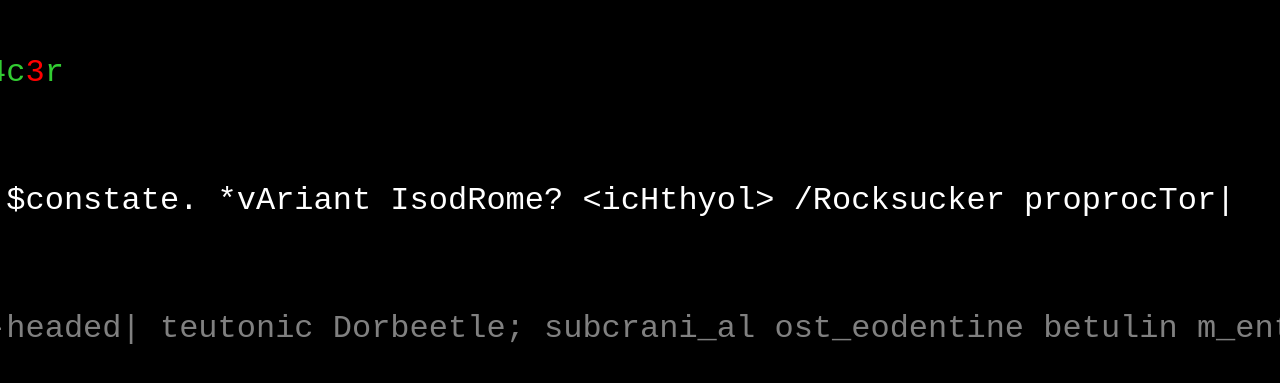
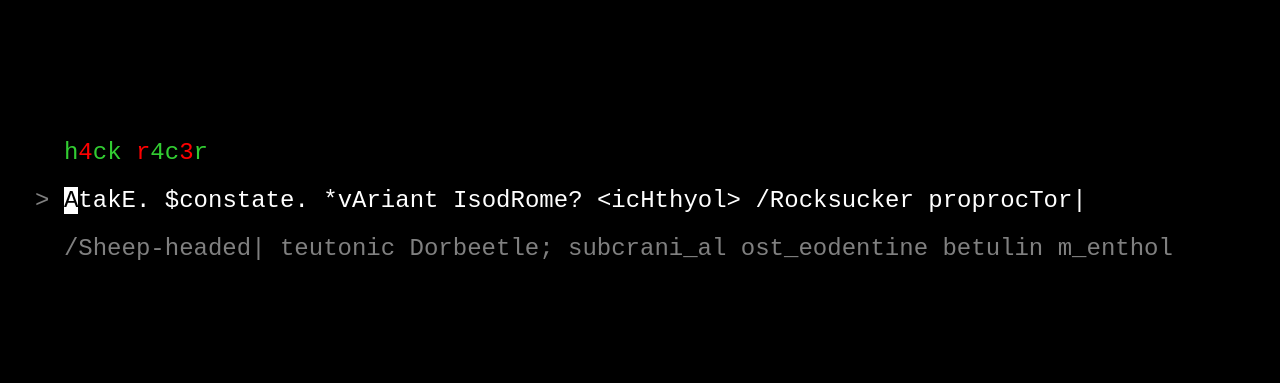
Before and after one commit to grzegorz-wcislo/hackracer, a React (Create React App) app: page / in a window 1280 px wide. Shown: the part 199-582 px from the top of the page. Built offline with nearby package versions, Linux system fonts and the light colour scheme.

Commit message:
Make font size smaller by default

```diff
--- a/src/App.css
+++ b/src/App.css
@@ -11,8 +11,8 @@
 .line {
   width: 80ch;
   font-family: 'Courier New', Courier, monospace;
-  font-size: 32px;
-  line-height: 8rem;
+  font-size: 24px;
+  line-height: 2em;
   color: gray;
 }
 
```
